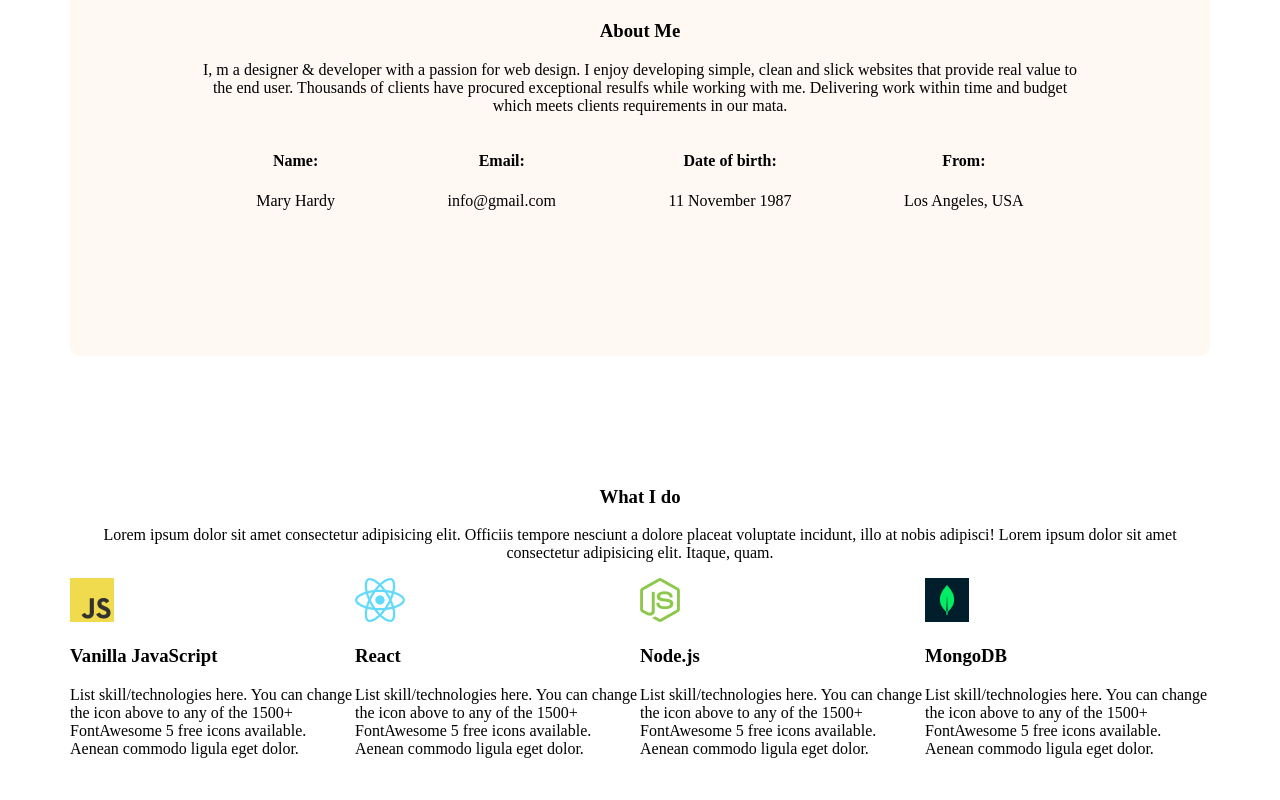
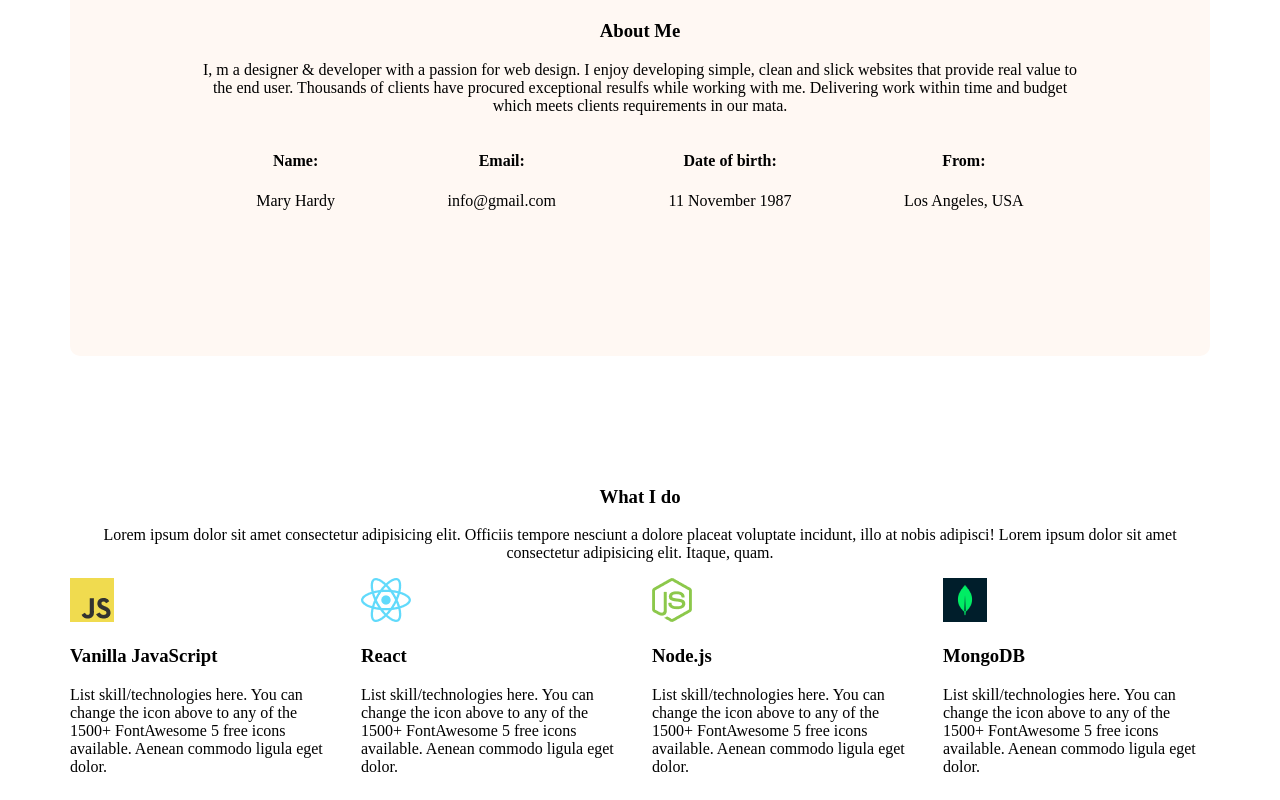
Before and after one commit to preodarsondev/Developer-portfolio, a plain HTML site: page index.html in a window 1280 px wide. Shown: the part 942-1742 px from the top of the page. Drawn offline with Linux system fonts and the light colour scheme.

Commit message:
customized the skill section

```diff
--- a/css/style.css
+++ b/css/style.css
@@ -69,9 +69,14 @@ main section {
     display: flex;
     justify-content: space-around;
 }
+
 .section-title, .what-i-do-description{
     text-align: center;
 }
+#what-i-do-description{
+    padding: 30px 150px;
+}
 .skills-container{
     display: flex;
+    gap: 24px;
 }
--- a/index.html
+++ b/index.html
@@ -59,7 +59,7 @@
             </div>
         </section>
         <!-- starting of what i do section  -->
-        <section>
+        <section class="what-i-do">
 
             <h3 class="section-title">What I do</h3>
             <p class="what-i-do-description">Lorem ipsum dolor sit amet consectetur adipisicing elit. Officiis tempore nesciunt a dolore placeat voluptate incidunt, illo at nobis adipisci! Lorem ipsum dolor sit amet consectetur adipisicing elit. Itaque, quam.</p>
```
